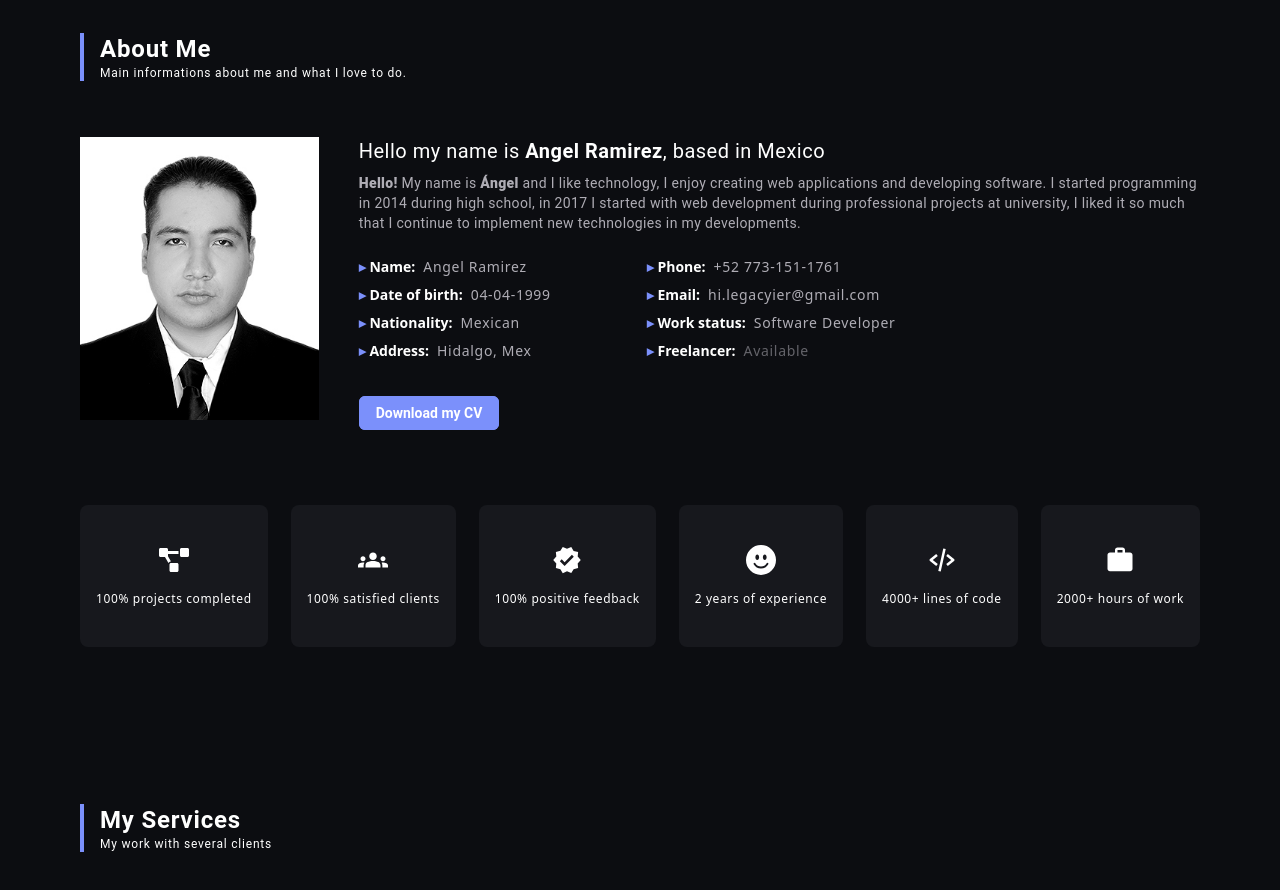
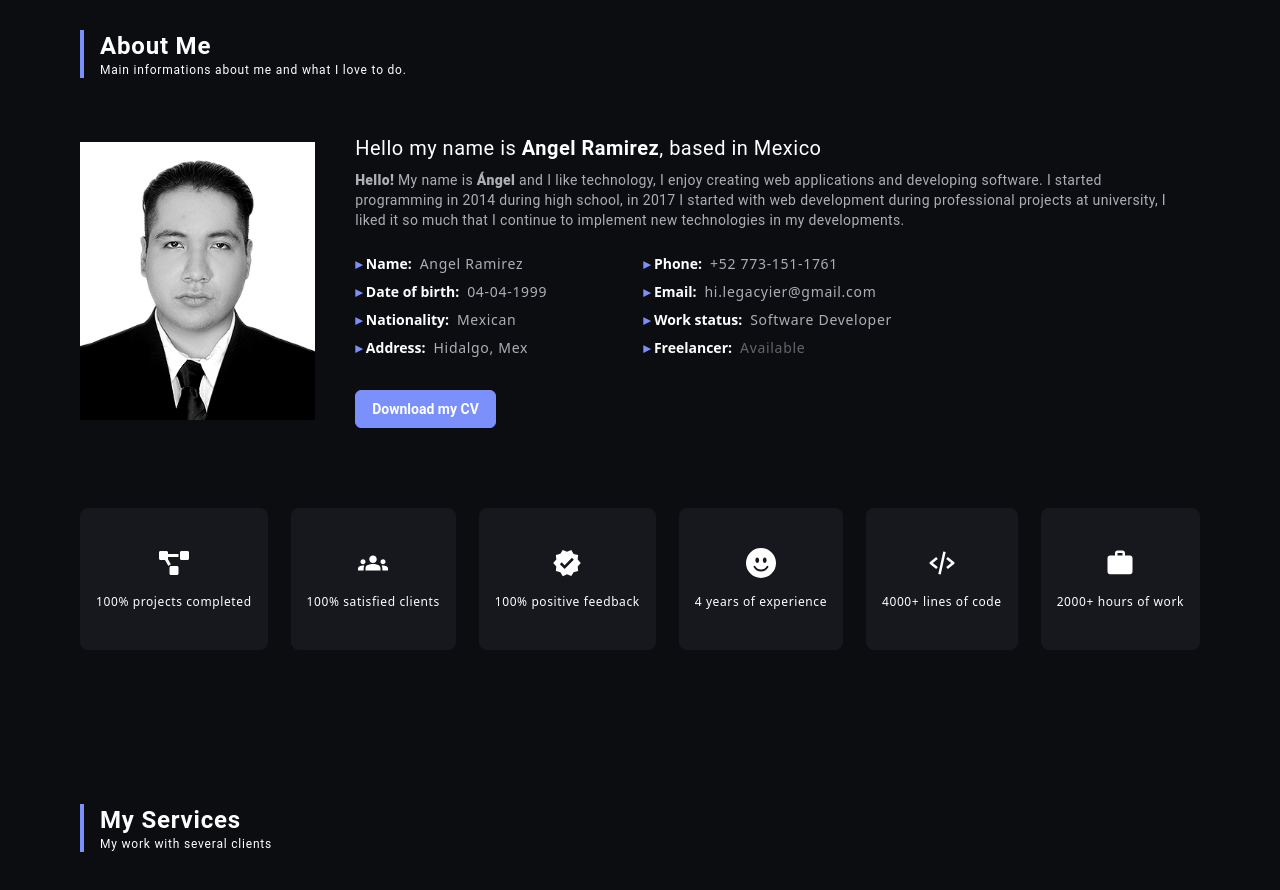
Before and after one commit to ImJars/legacyier-express, a Gatsby site: page / in a window 1280 px wide. Shown: the part 860-1750 px from the top of the page. Built offline with nearby package versions, Linux system fonts and the light colour scheme; Gatsby itself is replaced by a stand-in of ours.

Commit message:
Fixing About-me

```diff
--- a/src/components/about-me.jsx
+++ b/src/components/about-me.jsx
@@ -124,13 +124,13 @@
             <section
                 ref={ refAbout }
                 id='About'
-                className="w-full h-screen bg-primary text-white
+                className="w-full h-full sm:h-screen bg-primary text-white
                     font-roboto flex justify-center items-center"
             >
                 <div
 
                     ref={ ref }
-                    className='max-w-250 flex flex-col'
+                    className='max-w-250 flex flex-col py-40 sm:py-0 mx-4 sm:mx-0'
                 >
                     <Title
                         animateTitle={ animationAboutTitle }
@@ -140,25 +140,30 @@
                     />
                     <motion.div
                         animate={ animationAbout }
-                        className='flex mt-14'
+                        className='sm:flex grid grid-cols-1 mt-14'
                     >
-                        <div>
+                        <div
+                            className='flex justify-center items-center'
+                        >
                             <img
                                 src={ 'me.jpg' }
                                 alt=""
-                                className='w-img filter grayscale'
+                                className='w-40 sm:w-img filter grayscale
+                                            rounded-t-md sm:rounded-none'
                             />
                         </div>
                         <div
-                            className='ml-10'
+                            className='sm:ml-10 mx-4 mt-4 sm:mt-0'
                         >
                             <h1
-                                className='text-xl font-normal tracking-wide'
+                                className='text-lg sm:text-xl font-normal tracking-wide
+                                            text-center sm:text-left'
                             >
                                 Hello my name is <font className="font-semibold">Angel Ramirez</font>, based in Mexico
                             </h1>
                             <p
-                                className='text-sm font-roboto mt-2 text-text-mini tracking-wide'
+                                className='text-sm font-roboto mt-2 text-text-mini tracking-wide
+                                            text-center sm:text-left'
                             >
                                 <font className="font-extrabold">Hello!</font> My name is <font className="font-extrabold">Ángel</font> and I like technology, I enjoy
                                 creating web applications and developing software. I started
@@ -168,7 +173,7 @@
                                 in my developments.
                             </p>
                             <div
-                                className='flex mt-6 space-x-24'
+                                className='flex justify-between sm:justify-start mt-6 sm:space-x-24 space-x-5'
                             >
                                 <div>
                                     <Data
@@ -215,7 +220,7 @@
                                 </div>
                             </div>
                             <div
-                                className='mt-8'
+                                className='flex justify-center sm:justify-start'
                             >
                                 <a
                                     href={'cv.pdf'}
@@ -233,8 +238,8 @@
                         </div>
                     </motion.div>
                     <div
-                        className='flex mt-20 justify-between
-                                   font-sans text-sm'
+                        className='sm:flex mt-10 sm:mt-20 justify-between
+                                   font-sans text-sm grid grid-cols-3 gap-4 sm:gap-0'
                     >
                         <AboutCard
                             animateElement={ animateElement_1 }
@@ -260,7 +265,7 @@
                         <AboutCard
                             animateElement={ animateElement_4 }
                             icon={ <BsFillEmojiSmileFill /> }
-                            description={ '2 years of experience' }
+                            description={ '4 years of experience' }
                         >
 
                         </AboutCard>
```
